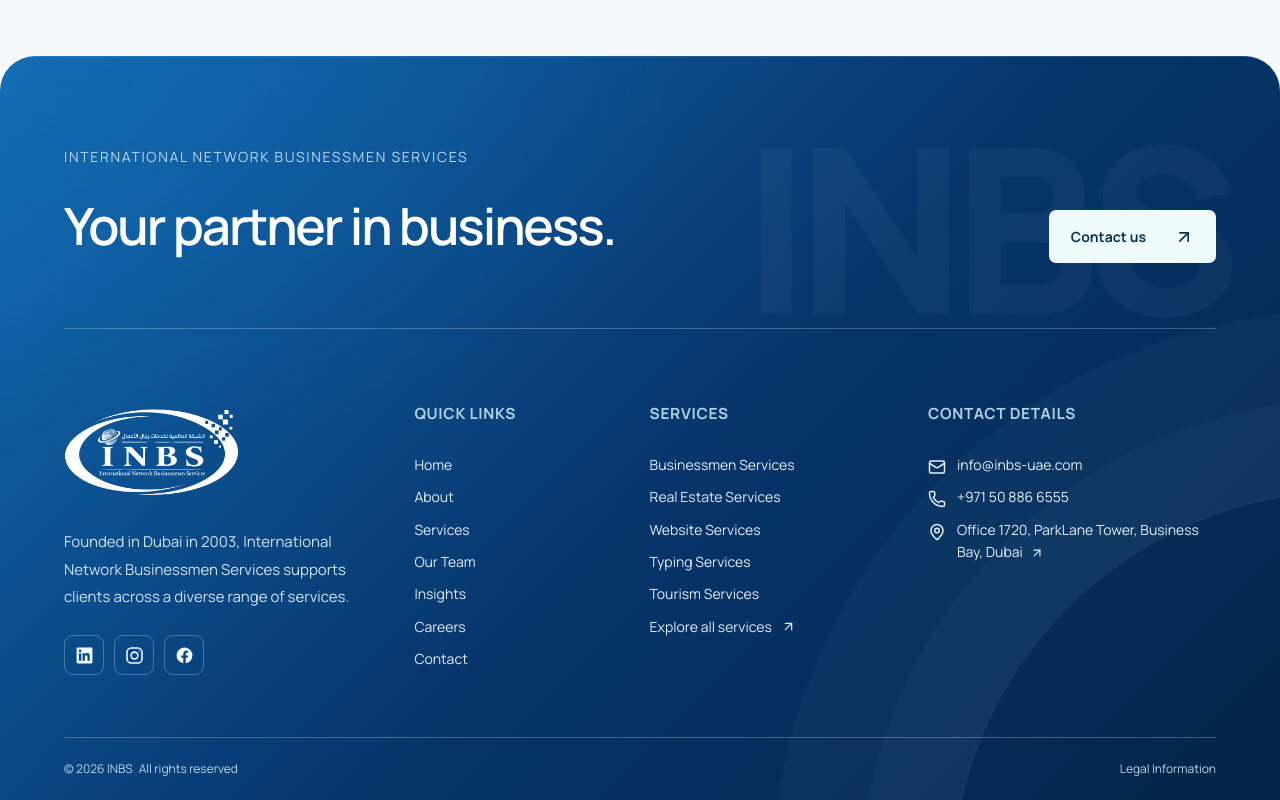
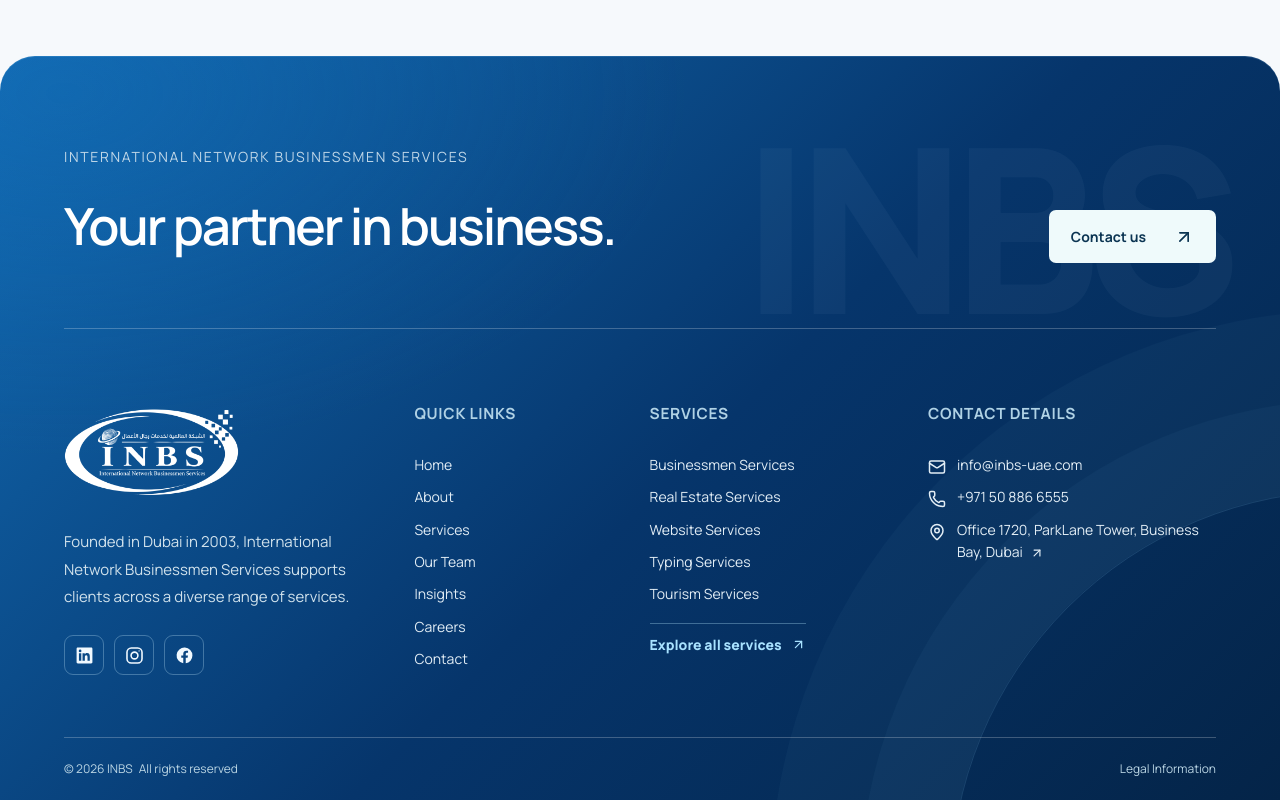
Before and after one commit to Bashar-alJabi/inbs-website, a Next.js app: page /en in a window 1280 px wide. Shown: the part 4068-4868 px from the top of the page. Built offline with nearby package versions, Linux system fonts and the light colour scheme; no server answers.

Commit message:
style(footer): visually separate all-services CTA with accent, divider and arrow

```diff
--- a/src/styles/site-layout.css
+++ b/src/styles/site-layout.css
@@ -215,3 +215,30 @@ html[data-theme=dark] .inbs-footer-watermark{color:#d4ecff09}
   .inbs-primary-nav a{font-size:15px}
   .inbs-footer-top p{font-size:14px}
 }
+
+/* The directory CTA is an action, not a sixth service listing. */
+.inbs-footer-grid a.inbs-footer-more-services{
+  display:inline-flex;
+  width:fit-content;
+  align-items:center;
+  gap:9px;
+  margin-top:12px;
+  padding:10px 0 5px;
+  border-top:1px solid #a6d9f15c;
+  color:#a8e2ff;
+  font-weight:750;
+  transition:color .2s ease,gap .2s ease;
+}
+.inbs-footer-more-services svg{flex:none;transition:transform .2s ease}
+.inbs-footer-grid a.inbs-footer-more-services:hover,
+.inbs-footer-grid a.inbs-footer-more-services:focus-visible{
+  color:#fff;
+  gap:13px;
+}
+.inbs-footer-more-services:hover svg{transform:translate(2px,-2px)}
+[dir=rtl] .inbs-footer-more-services:hover svg{transform:translate(-2px,-2px)}
+@media(prefers-reduced-motion:reduce){
+  .inbs-footer-grid a.inbs-footer-more-services,
+  .inbs-footer-more-services svg{transition:none}
+  .inbs-footer-more-services:hover svg{transform:none}
+}
```
